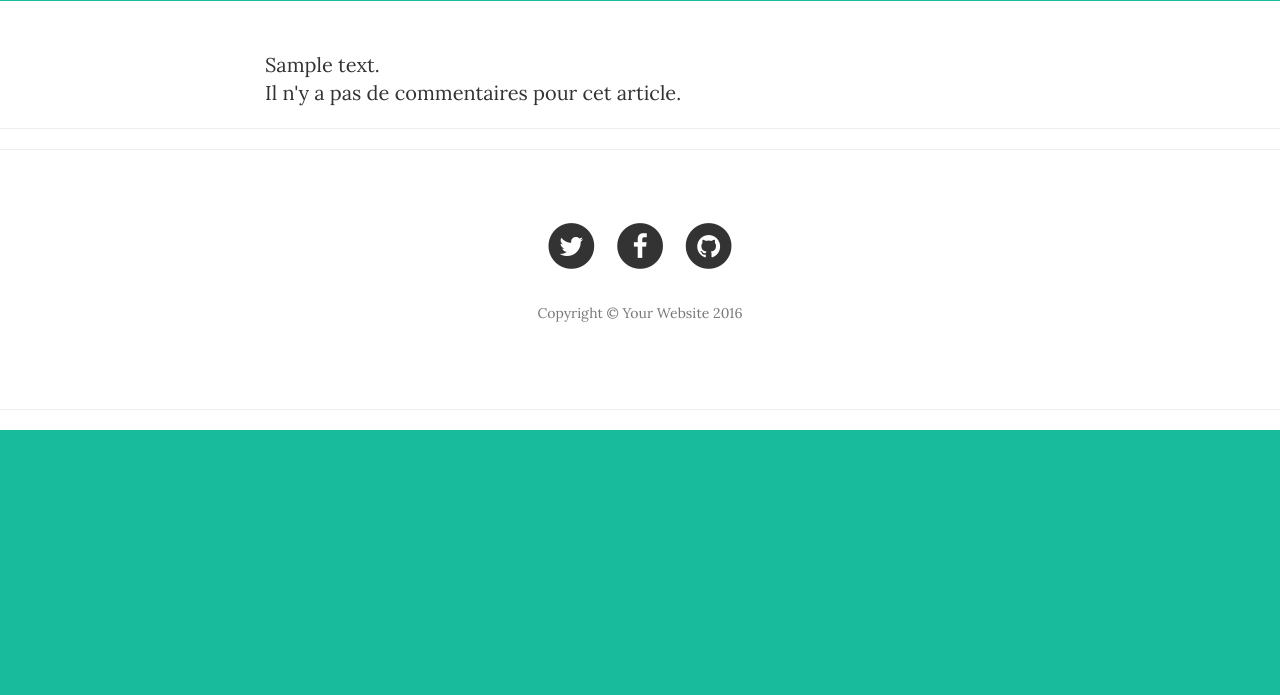
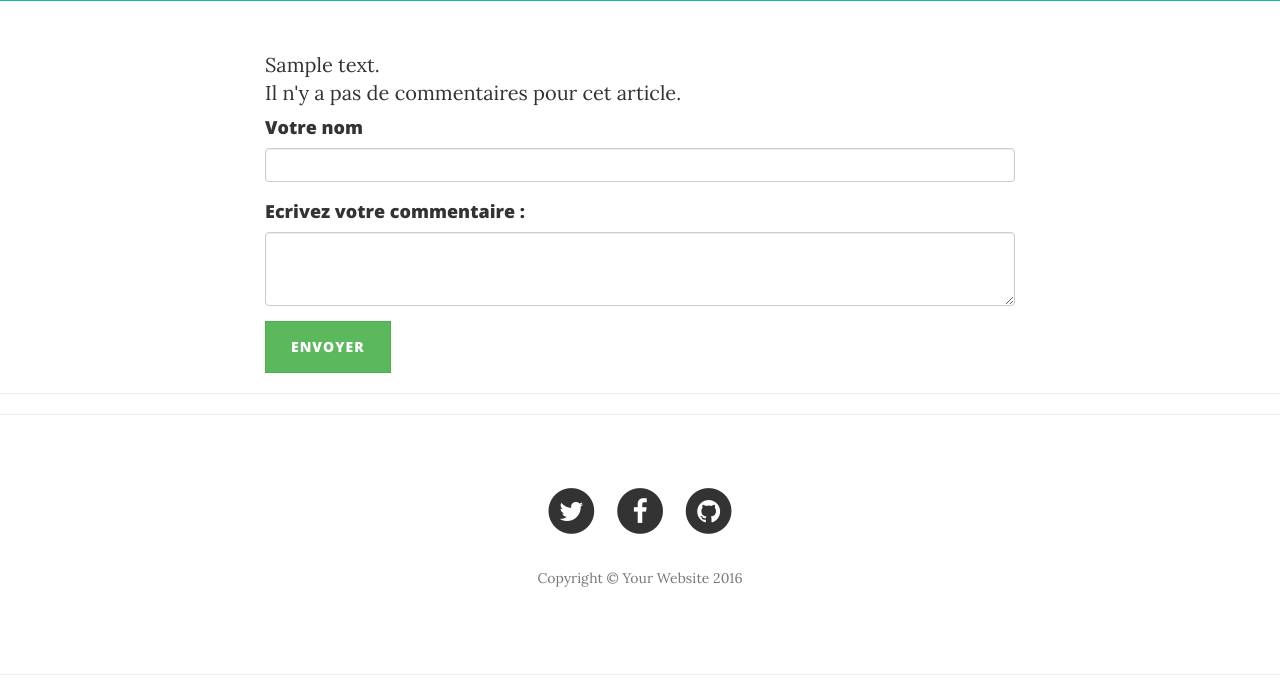
Before and after one commit to Indurain/P5, a PHP site: page /article.php?id=1 in a window 1280 px wide. Shown: the part 553-1248 px from the top of the page. Before the commit the page ends 983 px from the top, so only its background shows below. Run offline with PHP 8.4, Linux system fonts and the light colour scheme; tables that the repository leaves empty or names only in its code hold one stand-in row (values such as "Sample post"); some libraries are stand-ins or nearby versions.

Commit message:
added fonctionality 'write a comment' close #7

```diff
--- a/clean_blog/Manager.class.php
+++ b/clean_blog/Manager.class.php
@@ -113,4 +113,15 @@ class Manager {
       return $req;
    }
 
+   public function ajouter_commentaire(Commentaire $commentaire)
+   {
+      $q = $this->_bdd->prepare('INSERT INTO commentaire (auteur_comm, date_der_modif_comm, contenu_comm, article_id) VALUES(:auteur_comm, now(), :contenu_comm, :article_id)');
+
+      $q->bindValue(':auteur_comm', $commentaire->auteurComm(), PDO::PARAM_STR);
+      $q->bindValue(':contenu_comm', $commentaire->contenuComm(), PDO::PARAM_STR);
+      $q->bindValue(':article_id', $commentaire->articleId(), PDO::PARAM_INT);
+
+      $q->execute();
+   }
+
 }
--- a/clean_blog/article.php
+++ b/clean_blog/article.php
@@ -107,6 +107,32 @@
         </div>
     </div>
 
+    <!-- Affiche formulaire pour écrire un commentaire ########################################################################## -->
+    <article>
+        <form method="post" <?php echo "action=\"ecrire_commentaire.php?id=$id\">"; ?>
+        <div class="container">
+            <div class="row">
+                    <div class="col-lg-8 col-lg-offset-2 col-md-10 col-md-offset-1">
+                        <h4>Votre nom</h4>
+                        <input type="text" class="form-control" name="auteur_comm" required data-validation-required-message="Please enter your name.">
+                        <p class="help-block text-danger"></p>
+                    </div>
+                </div>
+            <div class="row">
+                <div class="col-lg-8 col-lg-offset-2 col-md-10 col-md-offset-1">
+                    <h4>Ecrivez votre commentaire :</h4>
+                    <div class="form-group">
+                        <textarea id="comm" name="comm"  class="form-control" rows="3" required data-validation-required-message="Please enter your name."></textarea>
+                    </div>
+                    <button type="submit" id="envoyer" name="envoyer" class="btn btn-success btn-outline"> Envoyer</button>
+
+
+                </div>
+            </div>
+        </div>
+        </form>
+    </article>
+
     <hr>
 
     <hr>
```
Also changed, not shown: clean_blog/ecrire_commentaire.php (added, +46 -0 lines).
